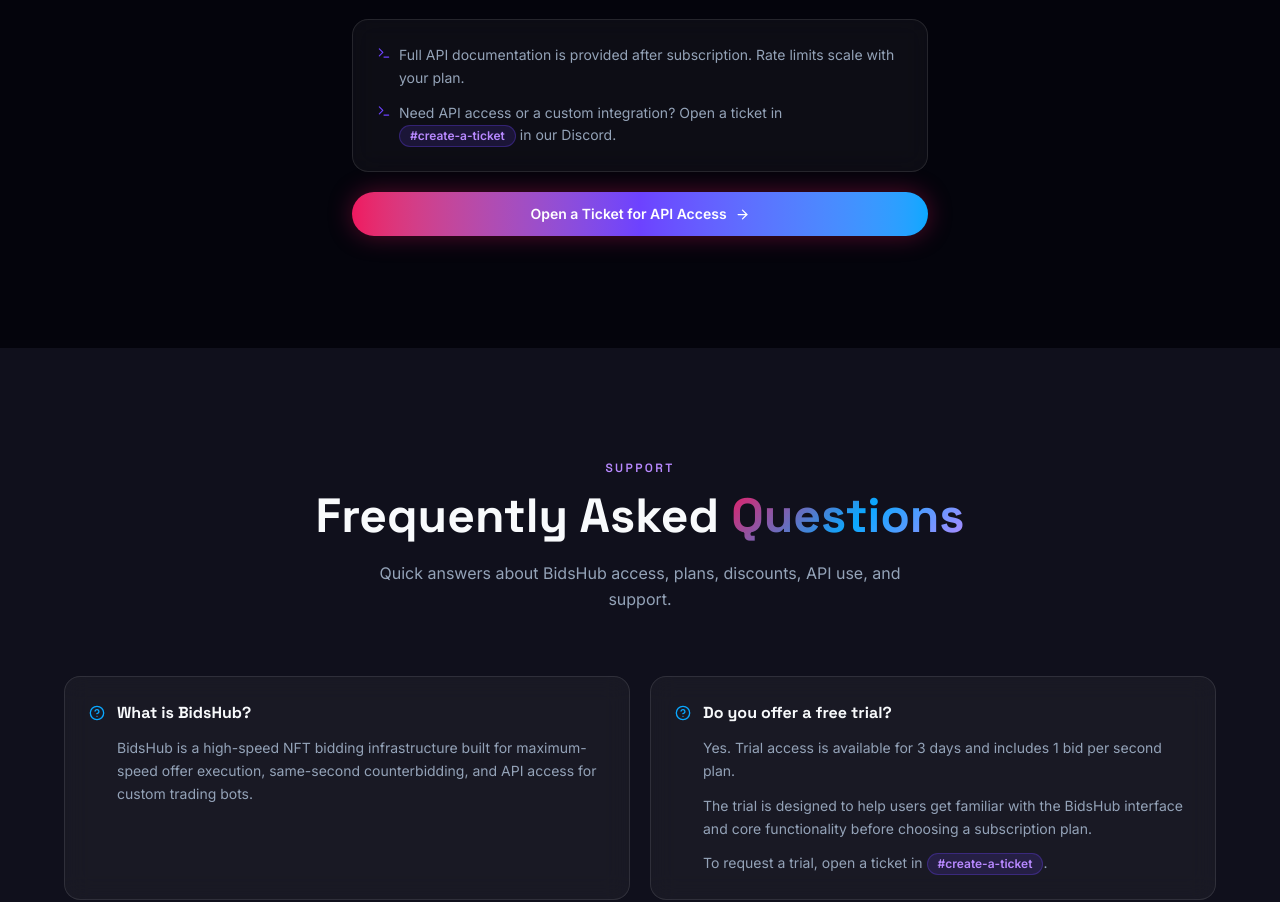
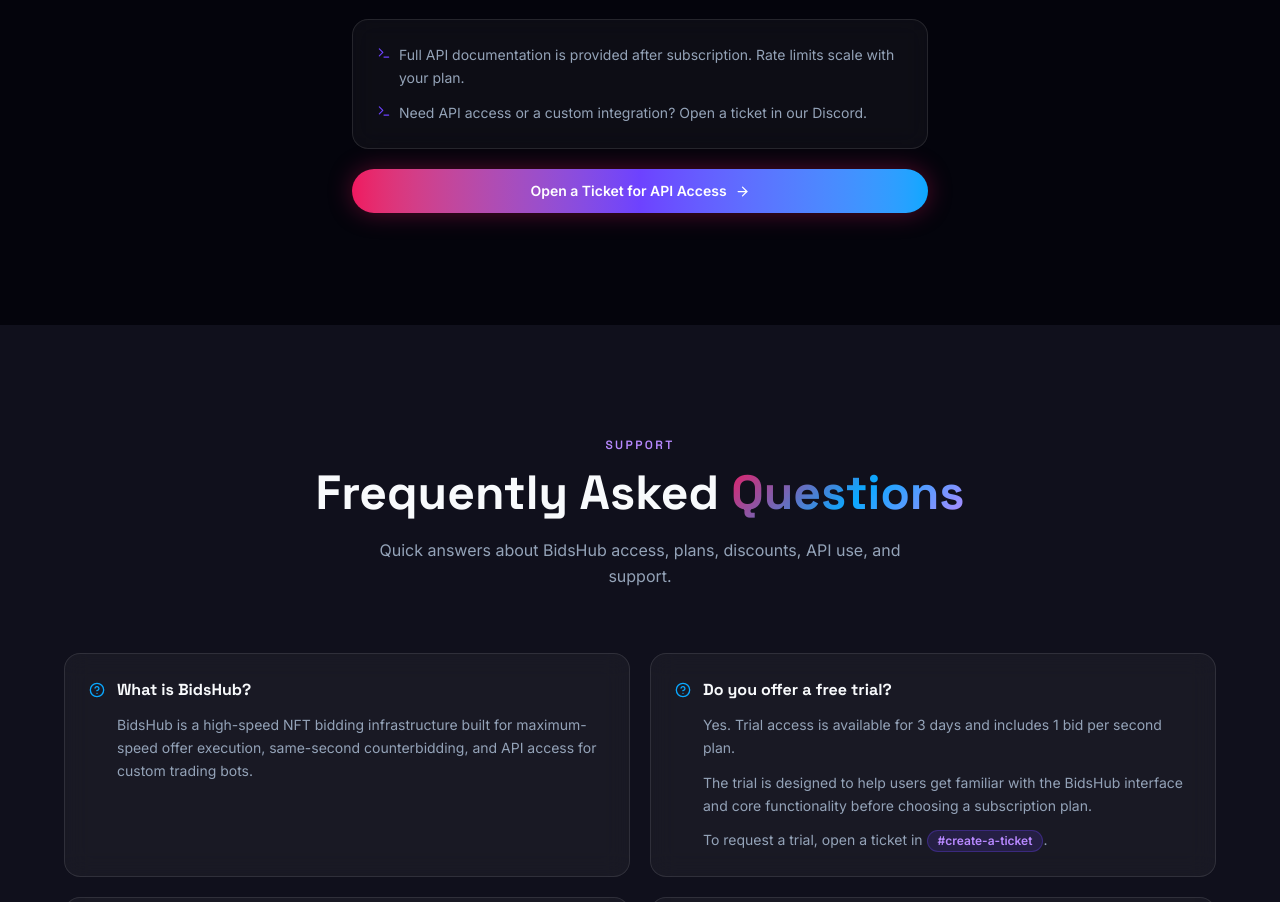
Before and after one commit to ayenisholah/bidshub, a Next.js app: page / in a window 1280 px wide. Shown: the part 6890-7792 px from the top of the page. Built offline with nearby package versions, Linux system fonts and the light colour scheme.

Commit message:
Simplify API Discord ticket copy

```diff
--- a/src/components/sections/ApiAccess.tsx
+++ b/src/components/sections/ApiAccess.tsx
@@ -1,7 +1,6 @@
 import { Terminal, Zap, ArrowRight } from "lucide-react";
 import { ScrollReveal } from "@/components/ui/ScrollReveal";
 import { DiscordButton } from "@/components/ui/DiscordButton";
-import { DiscordPill } from "@/components/ui/DiscordPill";
 import { GradientText } from "@/components/ui/GradientText";
 
 const speedStats = [
@@ -77,8 +76,8 @@
                     aria-hidden="true"
                   />
                   <p>
-                    Need API access or a custom integration? Open a ticket in{" "}
-                    <DiscordPill label="#create-a-ticket" /> in our Discord.
+                    Need API access or a custom integration? Open a ticket in
+                    our Discord.
                   </p>
                 </div>
               </div>
```
